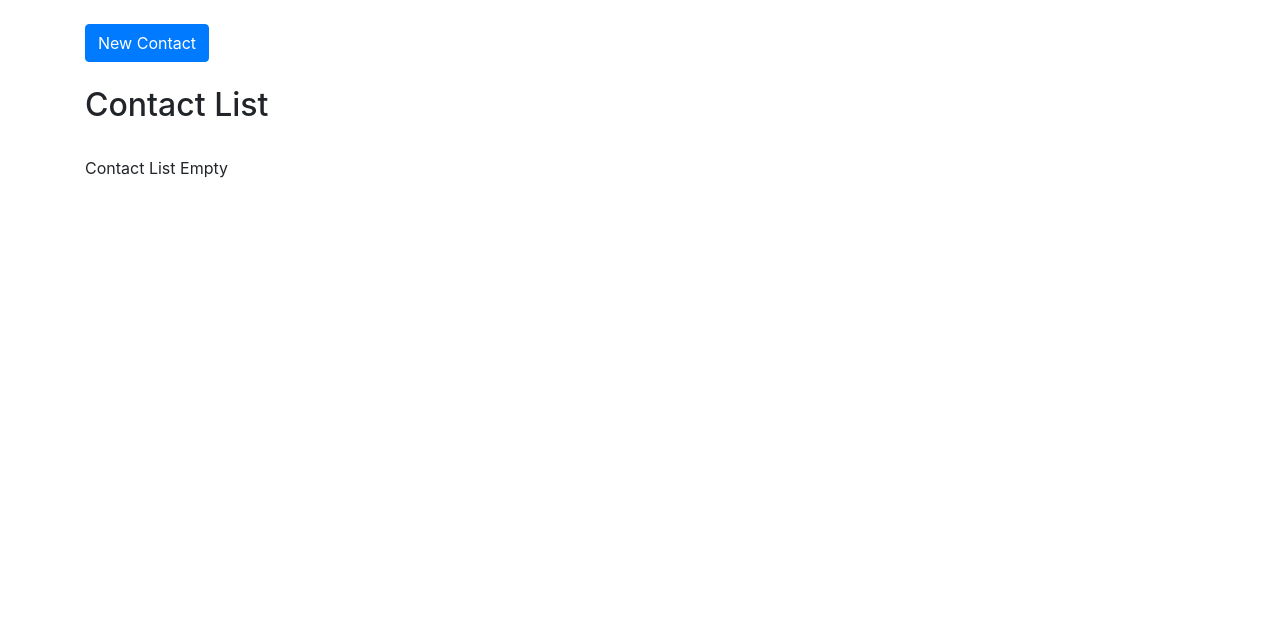
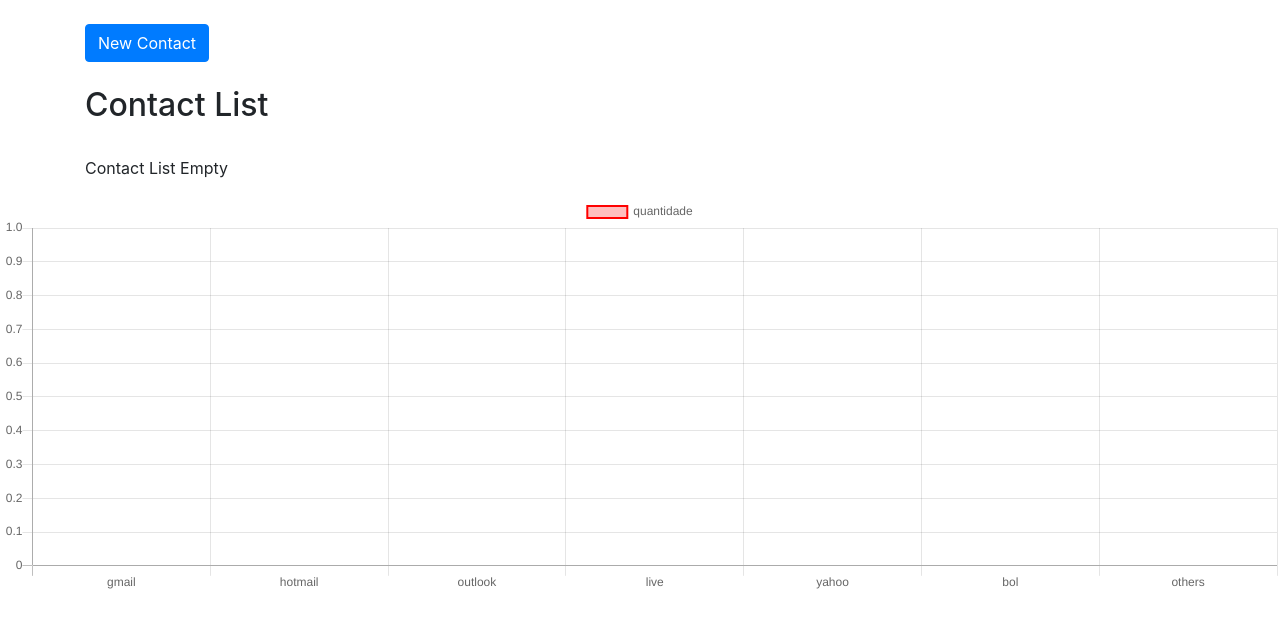
Before and after one commit to newtonneto/agendareact, a React (Create React App) app: page / in a window 1280 px wide. Shown: the top 628 px of the page. Built offline with nearby package versions, Linux system fonts and the light colour scheme; the HTML template or start-up script is replaced by a standard one.

Commit message:
Adicionado gráfico que contabiliza tipos de email

```diff
--- a/package.json
+++ b/package.json
@@ -7,9 +7,11 @@
     "@testing-library/react": "^9.3.2",
     "@testing-library/user-event": "^7.1.2",
     "bootstrap": "^4.5.2",
+    "chart.js": "2.9.4",
     "jquery": "^3.5.1",
     "jquery-mask-plugin": "^1.14.16",
     "react": "^16.13.1",
+    "react-chartjs-2": "^2.11.1",
     "react-dom": "^16.13.1",
     "react-icons": "^3.11.0",
     "react-router-dom": "^5.2.0",
--- /dev/null
+++ b/src/components/barChart.js
@@ -0,0 +1,55 @@
+import React from 'react';
+import { Bar } from 'react-chartjs-2';
+
+function BarChart(data) {
+    console.log("Data: ", data.data);
+
+    return (
+        <Bar
+            data={{
+                labels: ['gmail', 'hotmail', 'outlook', 'live', 'yahoo', 'bol', 'others'],
+                datasets:[
+                    {
+                        label: 'quantidade',
+                        data: data.data,
+                        backgroundColor: [
+                            'rgba(255, 0, 0, 0.25)',
+                            'rgba(0, 0, 255, 0.25)',
+                            'rgba(0, 255, 0, 0.25)',
+                            'rgba(255, 255, 0, 0.25)',
+                            'rgba(0, 255, 255, 0.25)',
+                            'rgba(255, 0, 255, 0.25)',
+                            'rgba(0, 0, 0, 0.25)',
+                        ],
+                        borderColor: [
+                            'rgba(255, 0, 0, 1)',
+                            'rgba(0, 0, 255, 1)',
+                            'rgba(0, 255, 0, 1)',
+                            'rgba(255, 255, 0, 1)',
+                            'rgba(0, 255, 255, 1)',
+                            'rgba(255, 0, 255, 1)',
+                            'rgba(0, 0, 0, 1)',
+                        ],
+                        borderWidth: 2
+                    },
+                ],
+            }}
+            width={100}
+            height={100}
+            options={{
+                maintainAspectRatio: false,
+                scales: {
+                    yAxes: [
+                        {
+                            ticks: {
+                                beginAtZero: true
+                            }
+                        }
+                    ]
+                }
+            }}
+        />
+    );
+};
+
+export default BarChart;
--- a/src/pages/Main/index.js
+++ b/src/pages/Main/index.js
@@ -1,34 +1,96 @@
-import React from 'react';
+import React, { useEffect, useState } from 'react';
 import { useHistory } from 'react-router-dom';
 import 'bootstrap/dist/css/bootstrap.css';
 import '../../static/main.css';
+import BarChart from '../../components/barChart';
 
 function Main() {
+    const [contactList, setContactList] = useState([]);
+    const [chartData, setChartData] = useState([]);
+    const [loading, setLoading] = useState(false);
+
     //Recebe a lista de contatos salvos na sessão, em formato JSON
-    const contactListJson = sessionStorage.getItem('contactList');
+    useEffect(() => {
+        setLoading(true);
+        const contacts = sessionStorage.getItem('contactList');
+        console.log('1 1');
 
         //Deserializa a lista
-    let contactList = JSON.parse(contactListJson);
+        setContactList(JSON.parse(contacts));
+    }, []);
+
+    useEffect(() => {
+        if (contactList !== null) {
+            if (contactList.length > 0) {
+                console.log('2 2');
+
+                let gmail = 0;
+                let hotmail = 0;
+                let outlook = 0;
+                let live = 0;
+                let yahoo = 0;
+                let bol = 0;
+                let others = 0
+
+                contactList.map(contact => {
+                    let email = contact.email.split('@');
+                    let domain = email[1].split('.');
+
+                    if (domain[0] === 'gmail') {
+                        gmail = gmail + 1;
+                    }
+                    else if (domain[0] === 'hotmail') {
+                        hotmail = hotmail + 1
+                    }
+                    else if (domain[0] === 'outlook') {
+                        outlook = outlook + 1
+                    }
+                    else if (domain[0] === 'live') {
+                        live = live + 1
+                    }
+                    else if (domain[0] === 'yahoo') {
+                        yahoo = yahoo + 1
+                    }
+                    else if (domain[0] === 'bol') {
+                        bol = bol + 1
+                    } else {
+                        others = others + 1
+                    }
+                });
+
+                setChartData([gmail, hotmail, outlook, live, yahoo, bol, others]);
+            };
+        };
+
+        setLoading(false);
+    }, [contactList]);
 
     const history = useHistory();
 
     const redirectToNewContact = () => {
         let path = '/newcontact';
         history.push(path);
-    }
+    };
 
     const redirectToEditContact = (id) => {
         let path = `/editcontact/${id}`;
         history.push(path);
-    }
+    };
 
     const redirectToRemoveContact = (id) => {
         contactList.splice(id, 1);
         sessionStorage.setItem('contactList', JSON.stringify(contactList));
         history.push('/')
-    }
+    };
 
     return (
+        <>
+            {loading
+                ? (
+                    <>
+                    </>
+                )
+                : (
                     <>
                         <div className="d-flex justify-content-center">
                             <div className="container">
@@ -70,6 +132,23 @@ function Main() {
                                 }
                             </div>
                         </div>
+                        <div
+                            class="d-flex justify-content-center"
+                            style={{
+                                borderWidth: 1,
+                                borderColor: 'red',
+                                width: '100%',
+                                height: 400,
+                            }}
+                        >
+                            <BarChart
+                                data={chartData}
+                            />
+                        </div>
+
+                    </>
+                )
+            }
         </>
     );
 }
```
Also changed, not shown: 1 other file (tests, documents, lock files or other folders). Lines whose indentation alone changed are shown as unchanged.
